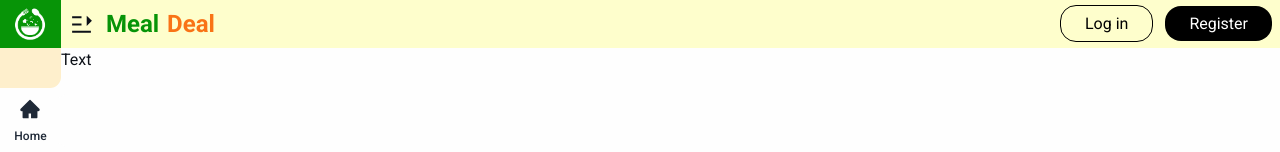
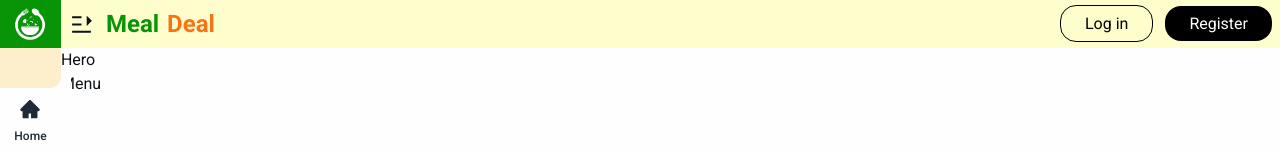
Before and after one commit to G-GraceCode/Meal-Deal, a Next.js app in the folder meal-ordering/: page / in a window 1280 px wide. Shown: the top 152 px of the page. Built offline with nearby package versions, Linux system fonts and the light colour scheme.

Commit message:
Update 2 files

```diff
--- a/meal-ordering/src/app/page.js
+++ b/meal-ordering/src/app/page.js
@@ -1,3 +1,10 @@
+import Hero from "@/components/layout/Hero";
+
 export default function Home() {
-  return <div>Text</div>;
+  return (
+    <>
+      <Hero />
+      <div> Menu </div>
+    </>
+  );
 }
--- /dev/null
+++ b/meal-ordering/src/components/layout/Hero.js
@@ -0,0 +1,7 @@
+export default function Hero(){
+    return(
+        <section>
+            Hero
+        </section>
+    )
+}
```
